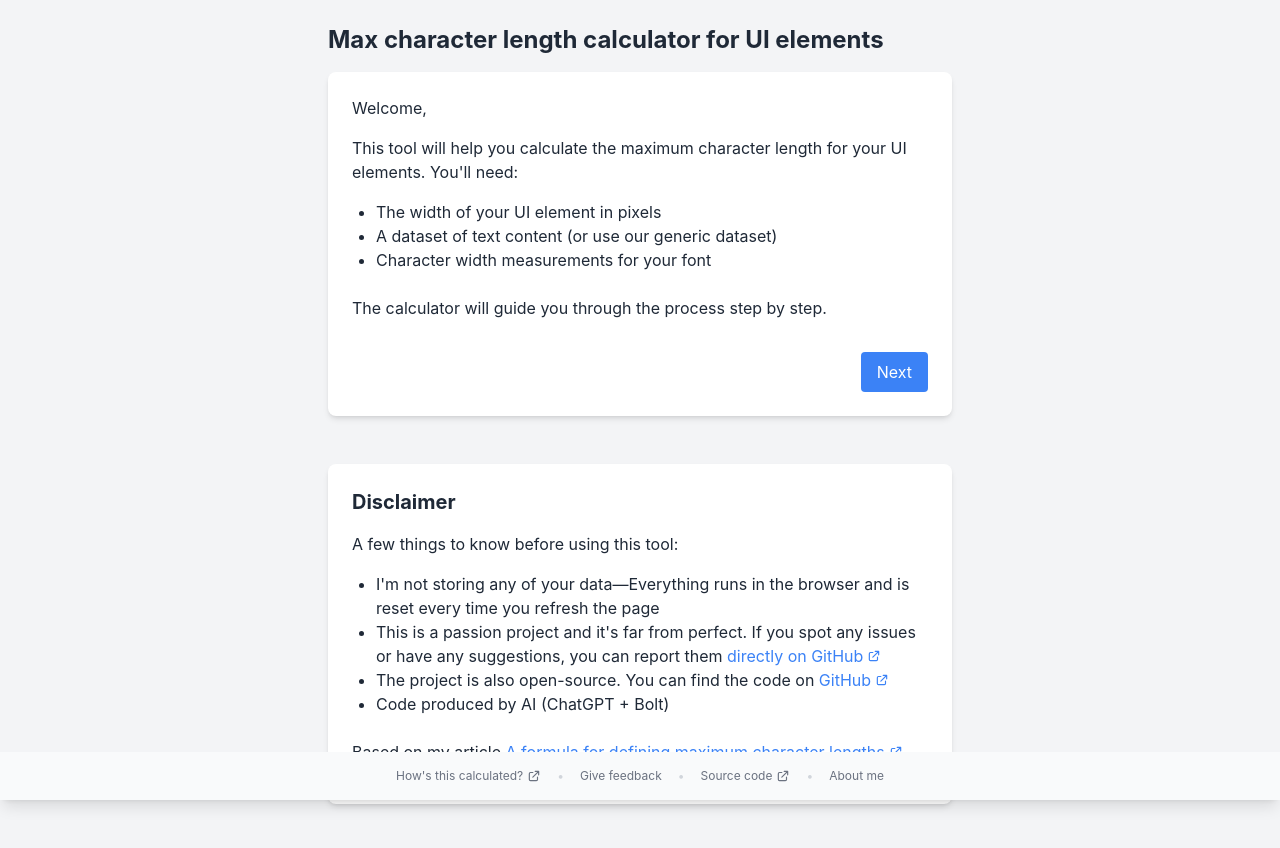
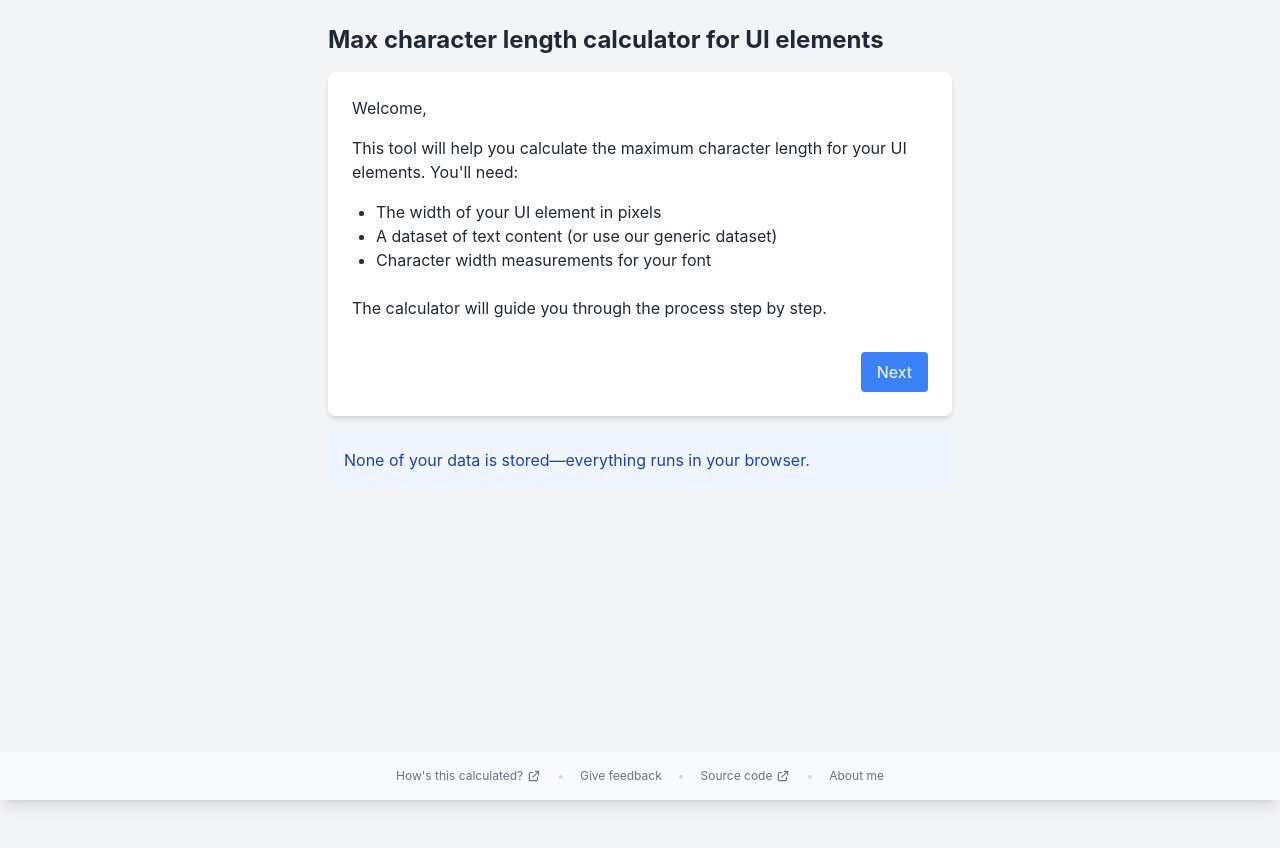
Before and after one commit to steroman/max-char-length-calculator, a Vue app: page / in a window 1280 px wide. Shown: the top 848 px of the page. After the commit the page ends 800 px from the top, so only its background shows below. Built offline with nearby package versions, Linux system fonts and the light colour scheme.

Commit message:
remove disclaimer

```diff
--- a/src/components/WelcomeStep.vue
+++ b/src/components/WelcomeStep.vue
@@ -1,6 +1,6 @@
 <script setup lang="ts">
 import StepNavigation from './StepNavigation.vue';
-import ExternalLink from './ui/ExternalLink.vue';
+import WarningMessage from './ui/WarningMessage.vue';
 import { useCalculatorStore } from '../stores/calculator';
 
 const store = useCalculatorStore();
@@ -29,20 +29,8 @@ const handleNext = () => {
       </p>
       <StepNavigation @next="handleNext" />
     </div>
-  </div>
-  <div class="max-w-2xl mx-auto p-6">
-    <div class="bg-white rounded-lg shadow-md p-6">
-      <h2 class="text-xl font-bold mb-4">Disclaimer</h2>
-      <p class="mb-4">
-        A few things to know before using this tool:
-      </p>
-      <ul class="list-disc ml-6 mb-6">
-        <li>I'm not storing any of your data—Everything runs in the browser and is reset every time you refresh the page</li>
-        <li>This is a passion project and it's far from perfect. If you spot any issues or have any suggestions, you can report them <ExternalLink href="https://github.com/steroman/max-char-length-calculator/issues/new/choose">directly on GitHub</ExternalLink></li>
-        <li>The project is also open-source. You can find the code on <ExternalLink href="https://github.com/steroman/max-char-length-calculator">GitHub</ExternalLink></li>
-        <li>Code produced by AI (ChatGPT + Bolt)</li>
-      </ul>
-      <p class="mb-4">Based on my article <ExternalLink href="https://uxcontent.com/a-formula-for-defining-maximum-character-lengths/">A formula for defining maximum character lengths</ExternalLink>.</p>
+    <div class="mt-4">
+      <WarningMessage message="None of your data is stored—everything runs in your browser." />
     </div>
   </div>
 </template>
```
